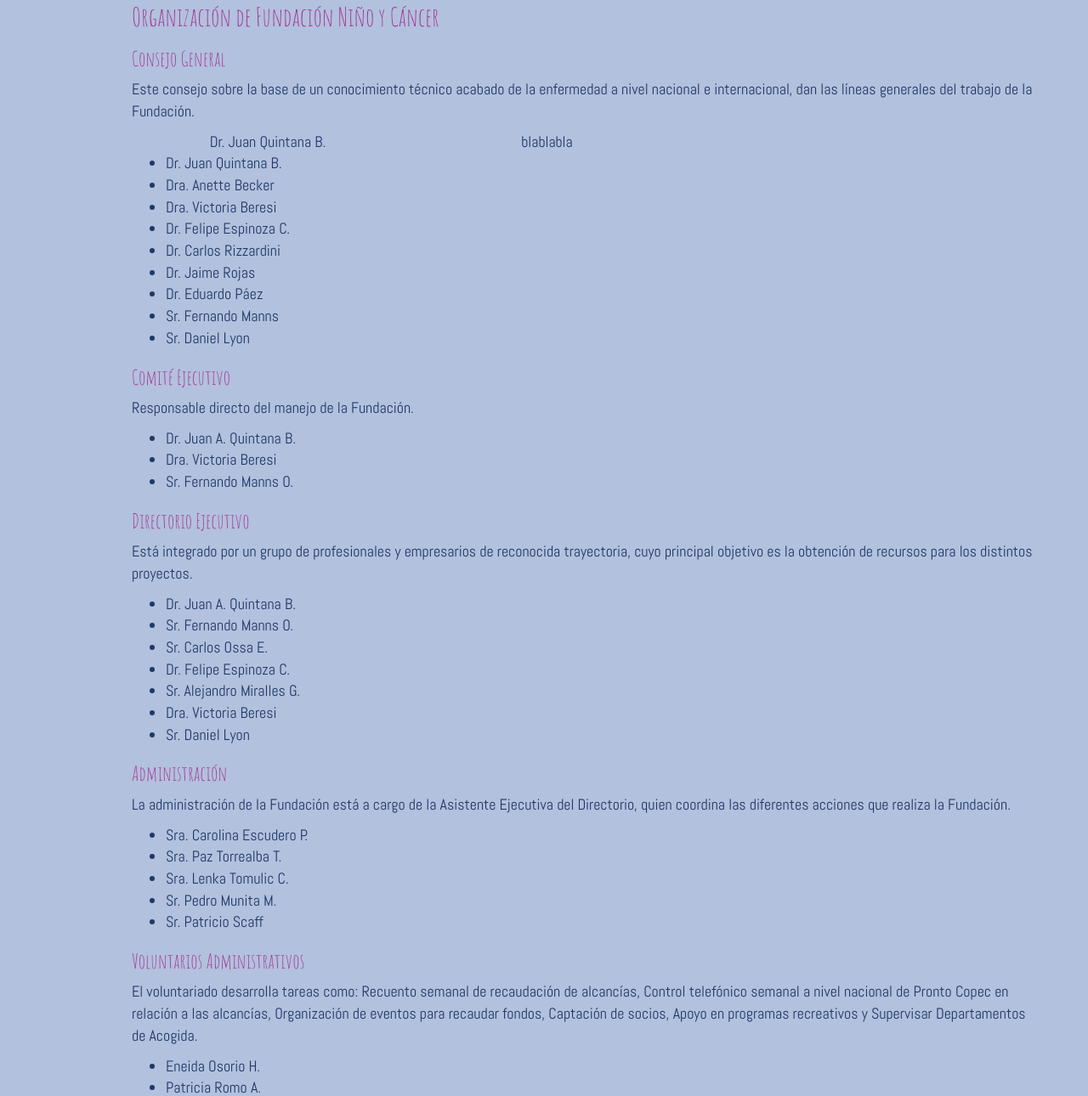
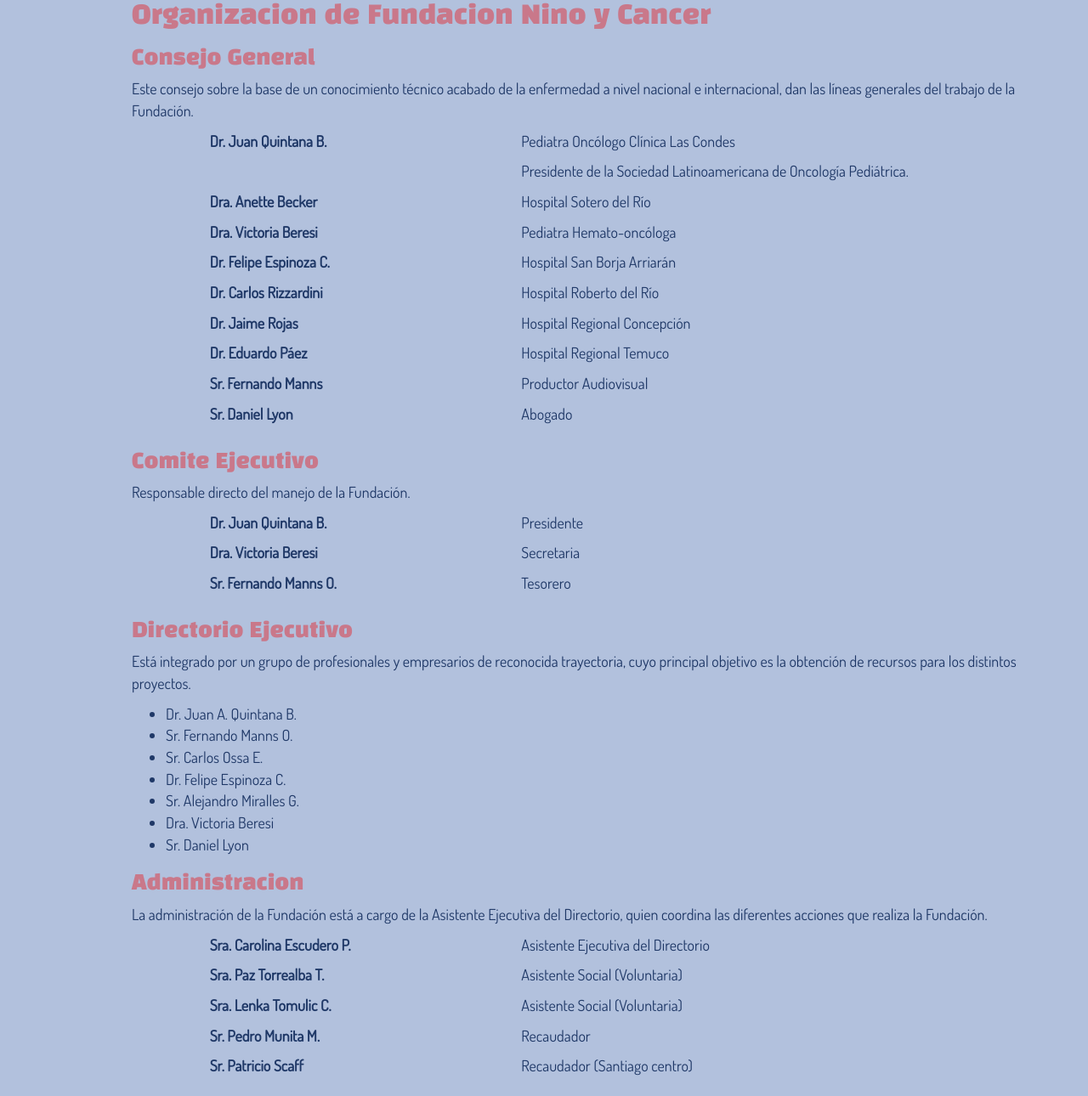
Before and after one commit to gvargas2/Prueba1, a website: page public/nosotros.html in a window 1280 px wide. Shown: the part 1112-2402 px from the top of the page at 85% size. Drawn offline with nearby package versions, Linux system fonts and the light colour scheme; a web font is replaced by a local one.

Commit message:
Se agregaron nuevos thumbnails, se corrigio color de titulos, se corrigio contenido de nosotros

```diff
--- a/public/nosotros.html
+++ b/public/nosotros.html
@@ -47,7 +47,7 @@
     </nav>
 
     <div class="jumbotron">
-      <h1>NUESTRA MISIÓN</h1>
+      <h1>NUESTRA MISION</h1>
     </div>
     <div class="container">
       <div class="container nosotros">
@@ -57,11 +57,11 @@
         <p>Sus <strong>objetivos</strong> principales son:</p>
         <ul>
           <li><strong class="destacadomision">Apoyar el tratamiento</strong>  de la enfermedad</li>
-          <li>Generamos <strong>espacios de recreación</strong> y <strong>mejoramos la calidad de vida</strong> del niño durante y después de su tratamiento</li>
-          <li><strong>Rehabilitamos</strong> al niño tratado y posteriormente lo <strong>integramos</strong> a la sociedad (Becas de Estudios)</li>
-          <li>Damos <strong>apoyo social y solidario</strong> a la familia del niño (Departamentos de Acogida, almuerzo para padres de niños hospitalizados, Cenas de Navidad,
+          <li>Generamos <strong class="destacadomision">espacios de recreación</strong> y <strong class="destacadomision">mejoramos la calidad de vida</strong> del niño durante y después de su tratamiento</li>
+          <li><strong class="destacadomision">Rehabilitamos</strong> al niño tratado y posteriormente lo <strong class="destacadomision">integramos</strong> a la sociedad (Becas de Estudios)</li>
+          <li>Damos <strong class="destacadomision">apoyo social y solidario</strong> a la familia del niño (Departamentos de Acogida, almuerzo para padres de niños hospitalizados, Cenas de Navidad,
           etc.)</li>
-          <li>Necesitamos la <strong>colaboración solidaria  de la comunidad</strong>, para lograr transformar la cara triste de la enfermedad en una cara feliz con esperanzas
+          <li>Necesitamos la <strong class="destacadomision">colaboración solidaria  de la comunidad</strong>, para lograr transformar la cara triste de la enfermedad en una cara feliz con esperanzas
           para estos pequeños que luchan día a día por su vida.</li>
         </ul>
       </div>
@@ -78,7 +78,7 @@
       según el decreto N° 994 publicado en el Diario Oficial N° 36817, para atender solamente a niños con cáncer.</p>
 
       <div class="container nosotros">
-        <h2>Organización de Fundación Niño y Cáncer</h2>
+        <h2>Organizacion de Fundacion Nino y Cancer</h2>
 
         <h3>Consejo General</h3>
         <p>Este consejo sobre la base de un conocimiento técnico acabado de la enfermedad a nivel nacional e internacional, dan las líneas generales del
@@ -86,32 +86,84 @@
 
         <div class="row">
           <div class="col-md-4 col-md-offset-1">
-            Dr. Juan Quintana B.
+            <strong>Dr. Juan Quintana B.</strong>
           </div>
           <div class="col-md-7">
-            blablabla
+            <p>Pediatra Oncólogo Clínica Las Condes</p>
+            <p>Presidente de la Sociedad Latinoamericana de Oncología Pediátrica.</p>
+          </div>
+          <div class="col-md-4 col-md-offset-1">
+            <strong>Dra. Anette Becker</strong>
+          </div>
+          <div class="col-md-7">
+            <p>Hospital Sotero del Río</p>
+          </div>
+          <div class="col-md-4 col-md-offset-1">
+            <strong>Dra. Victoria Beresi</strong>
+          </div>
+          <div class="col-md-7">
+            <p>Pediatra Hemato-oncóloga</p>
+          </div>
+          <div class="col-md-4 col-md-offset-1">
+            <strong>Dr. Felipe Espinoza C.</strong>
+          </div>
+          <div class="col-md-7">
+            <p>Hospital San Borja Arriarán</p>
+          </div>
+          <div class="col-md-4 col-md-offset-1">
+            <strong>Dr. Carlos Rizzardini</strong>
+          </div>
+          <div class="col-md-7">
+            <p>Hospital Roberto del Río</p>
+          </div>
+          <div class="col-md-4 col-md-offset-1">
+            <strong>Dr. Jaime Rojas</strong>
+          </div>
+          <div class="col-md-7">
+            <p>Hospital Regional Concepción</p>
+          </div>
+          <div class="col-md-4 col-md-offset-1">
+            <strong>Dr. Eduardo Páez</strong>
+          </div>
+          <div class="col-md-7">
+            <p>Hospital Regional Temuco</p>
+          </div>
+          <div class="col-md-4 col-md-offset-1">
+            <strong>Sr. Fernando Manns</strong>
+          </div>
+          <div class="col-md-7">
+            <p>Productor Audiovisual</p>
+          </div>
+          <div class="col-md-4 col-md-offset-1">
+            <strong>Sr. Daniel Lyon</strong>
+          </div>
+          <div class="col-md-7">
+            <p>Abogado</p>
           </div>
         </div>
 
-        <ul>
-          <li>Dr. Juan Quintana B.</li>
-          <li>Dra. Anette Becker</li>
-          <li>Dra. Victoria Beresi</li>
-          <li>Dr. Felipe Espinoza C.</li>
-          <li>Dr. Carlos Rizzardini</li>
-          <li>Dr. Jaime Rojas</li>
-          <li>Dr. Eduardo Páez</li>
-          <li>Sr. Fernando Manns</li>
-          <li>Sr. Daniel Lyon</li>
-        </ul>
-
-        <h3>Comité Ejecutivo</h3>
+        <h3>Comite Ejecutivo</h3>
         <p>Responsable directo del manejo de la Fundación.</p>
-        <ul>
-          <li>Dr. Juan A. Quintana B.</li>
-          <li>Dra. Victoria Beresi</li>
-          <li>Sr. Fernando Manns O.</li>
-        </ul>
+        <div class="row">
+          <div class="col-md-4 col-md-offset-1">
+            <strong>Dr. Juan Quintana B.</strong>
+          </div>
+          <div class="col-md-7">
+            <p>Presidente</p>
+          </div>
+          <div class="col-md-4 col-md-offset-1">
+            <strong>Dra. Victoria Beresi</strong>
+          </div>
+          <div class="col-md-7">
+            <p>Secretaria</p>
+          </div>
+          <div class="col-md-4 col-md-offset-1">
+            <strong>Sr. Fernando Manns O.</strong>
+          </div>
+          <div class="col-md-7">
+            <p>Tesorero</p>
+          </div>
+        </div>
 
         <h3>Directorio Ejecutivo</h3>
         <p>Está integrado por un grupo de profesionales y empresarios de reconocida trayectoria, cuyo principal objetivo es la obtención de recursos para
@@ -126,16 +178,41 @@
           <li>Sr. Daniel Lyon</li>
         </ul>
 
-        <h3>Administración</h3>
+        <h3>Administracion</h3>
         <p>La administración de la Fundación está a cargo de la Asistente Ejecutiva del Directorio, quien coordina las diferentes acciones que realiza la
         Fundación.</p>
-        <ul>
-          <li>Sra. Carolina Escudero P.</li>
-          <li>Sra. Paz Torrealba T.</li>
-          <li>Sra. Lenka Tomulic C.</li>
-          <li>Sr. Pedro Munita M.</li>
-          <li>Sr. Patricio Scaff</li>
-        </ul>
+        <div class="row">
+          <div class="col-md-4 col-md-offset-1">
+            <strong>Sra. Carolina Escudero P.</strong>
+          </div>
+          <div class="col-md-7">
+            <p>Asistente Ejecutiva del Directorio</p>
+          </div>
+          <div class="col-md-4 col-md-offset-1">
+            <strong>Sra. Paz Torrealba T.</strong>
+          </div>
+          <div class="col-md-7">
+            <p>Asistente Social (Voluntaria)</p>
+          </div>
+          <div class="col-md-4 col-md-offset-1">
+            <strong>Sra. Lenka Tomulic C.</strong>
+          </div>
+          <div class="col-md-7">
+            <p>Asistente Social (Voluntaria)</p>
+          </div>
+          <div class="col-md-4 col-md-offset-1">
+            <strong>Sr. Pedro Munita M.</strong>
+          </div>
+          <div class="col-md-7">
+            <p>Recaudador</p>
+          </div>
+          <div class="col-md-4 col-md-offset-1">
+            <strong>Sr. Patricio Scaff</strong>
+          </div>
+          <div class="col-md-7">
+            <p>Recaudador (Santiago centro)</p>
+          </div>
+        </div>
 
         <h3>Voluntarios Administrativos</h3>
         <p>El voluntariado desarrolla tareas como: Recuento semanal de recaudación de alcancías, Control telefónico semanal a nivel nacional de Pronto
--- a/src/scss/app.scss
+++ b/src/scss/app.scss
@@ -1,18 +1,17 @@
-@import url('https://fonts.googleapis.com/css?family=Abel|Sedgwick+Ave');
-@import url('https://fonts.googleapis.com/css?family=Amatic+SC');
+@import url('https://fonts.googleapis.com/css?family=Black+Han+Sans|Dosis');
 
 body {
   margin: 0;
   padding-top: 70px;
   background-color: #B2C1DD;
-  font-family: 'Abel', sans-serif;
+  font-family: 'Dosis', sans-serif;
   color: white;
   font-size: 18px;
 }
 
 h1, h2, h3 {
-  font-family: 'Amatic SC', cursive;
-  color: #A53194;
+  font-family: 'Black Han Sans', sans-serif;
+  color: #C9788A;
 }
 
 /*NAVBAR*/
@@ -52,7 +51,7 @@
   padding-bottom: 13px;
 }
 .corregido {
-  padding-bottom: 52px;
+  padding-bottom: 27px;
 }
 
 /*NOSOTROS*/
@@ -61,7 +60,7 @@
   padding: 50px;
 }
 .destacadomision {
-  color: #A54231;
+  color: #C9788A;
 }
 
 /*GOOGLE MAPS*/
@@ -108,7 +107,7 @@
 .jumbotron {
   background-color: #E5EAF4;
   text-align: center;
-  color: #A53194;
+  color: #C9788A;
 }
 .noticias {
   text-align: center;
```
Also changed, not shown: public/index.html (+11 -15 lines), public/noticias.html (+2 -2 lines), public/css/app.css, public/img/colaboradores.JPG (added), public/img/quienesomos.jpg (added), public/img/voluntariado.JPG (added).
